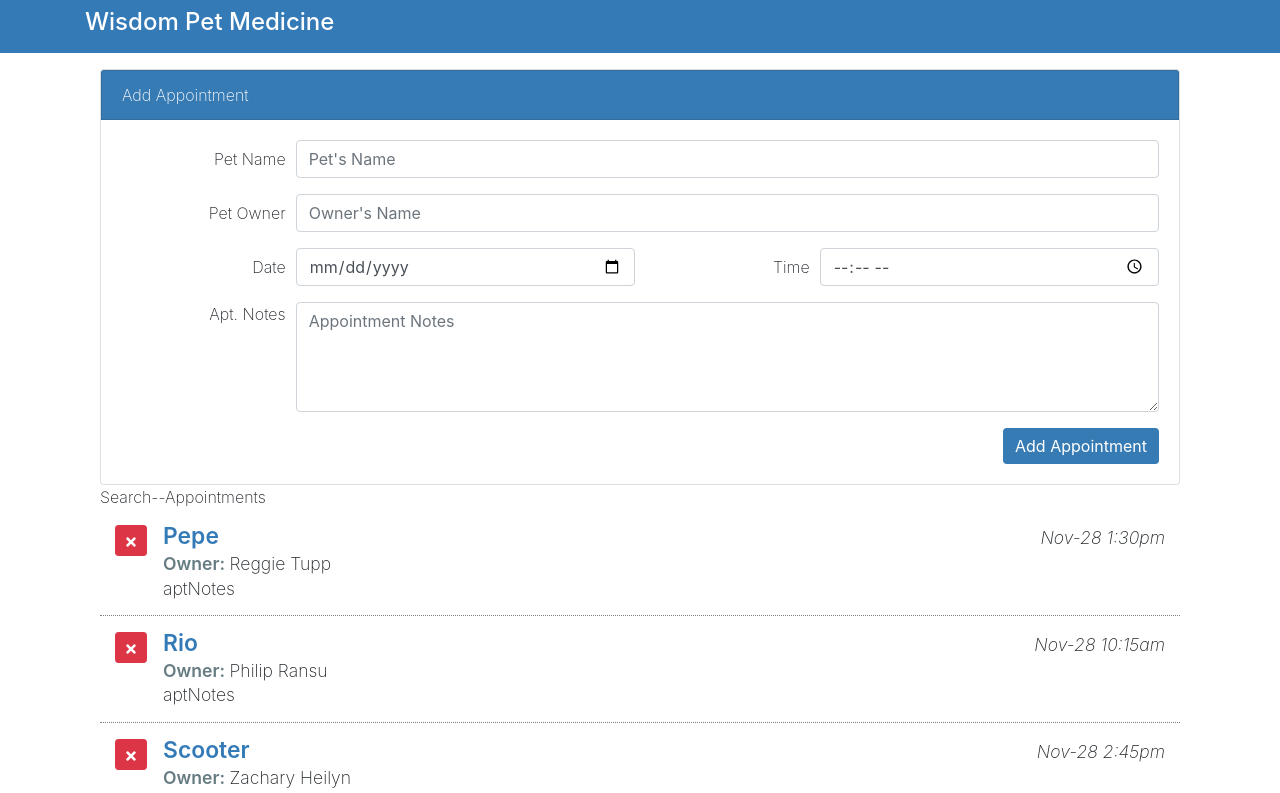
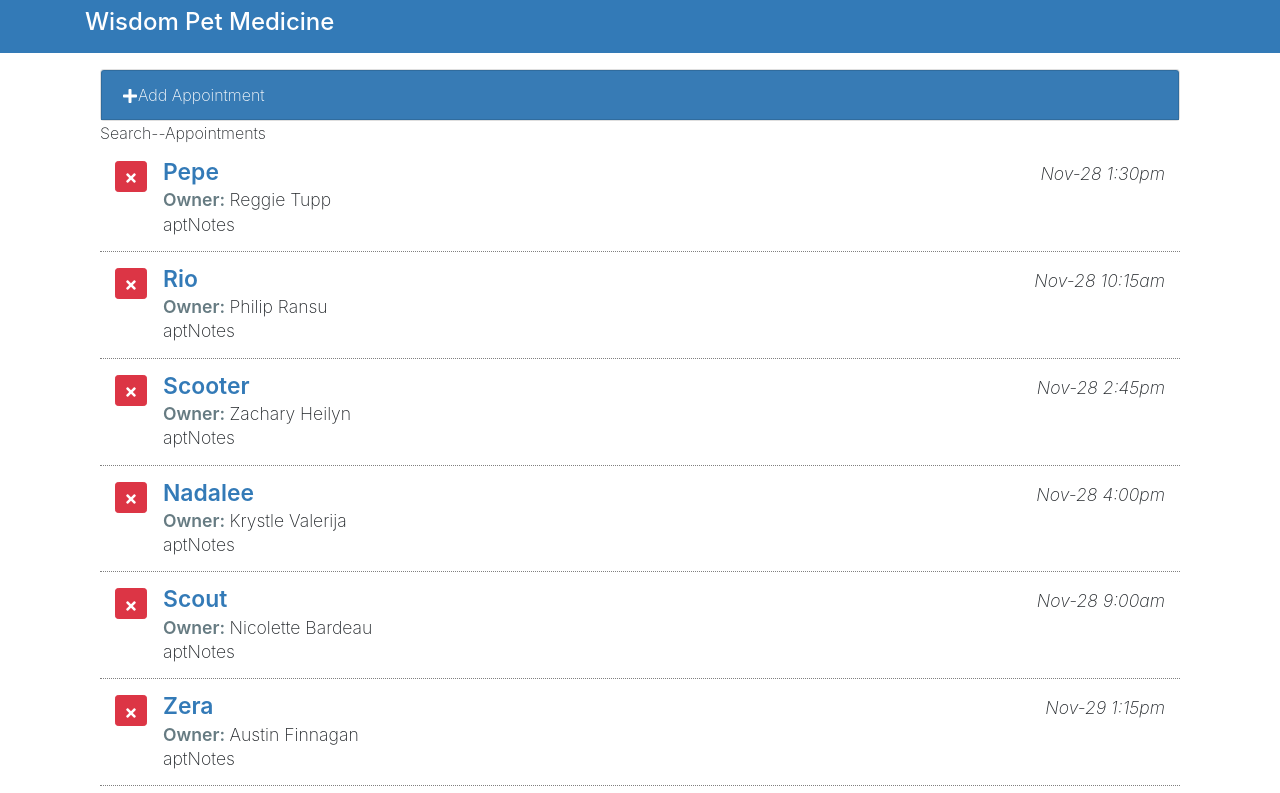
Before and after one commit to TylerReidd/reactinterface, a React (Create React App) app: page / in a window 1280 px wide. Shown: the top 793 px of the page. Built offline with nearby package versions, Linux system fonts and the light colour scheme.

Commit message:
add toggle form

```diff
--- a/src/components/AddAppointments.js
+++ b/src/components/AddAppointments.js
@@ -1,10 +1,15 @@
-import React, {Component} from 'react'
+import React, {Component} from 'react';
+import {FaPlus} from 'react-icons/fa';
 
 class AddAppointments extends Component {
     render() {
-        return (<div className="card textcenter mt-3">
-        <div className="apt-addheading card-header bg-primary text-white">
-          Add Appointment
+        return (<div className={
+            'card textcenter mt-3 ' +
+            (this.props.formDisplay ? '' : 'add-appointment')
+        }>
+        <div className="apt-addheading card-header bg-primary text-white"
+        onClick={this.props.toggleForm}>
+          <FaPlus />Add Appointment
         </div>
 
         <div className="card-body">
--- a/src/components/App.js
+++ b/src/components/App.js
@@ -11,9 +11,17 @@ class App extends Component {
     super();
     this.state = {
       myAppointments: [],
+      formDisplay: false,
       lastIndex: 0
     }
     this.deleteAppointment = this.deleteAppointment.bind(this);
+    this.toggleForm = this.toggleForm.bind(this);
+  }
+
+  toggleForm() {
+    this.setState({
+      formDisplay: !this.state.formDisplay
+    })
   }
 
   deleteAppointment(apt) {
@@ -50,7 +58,10 @@ class App extends Component {
         <div className="col-md-12 bg-white">
           <div className="container">
 
-            <AddAppointments />
+            <AddAppointments
+            formDisplay={this.state.formDisplay}
+            toggleForm={this.toggleForm}
+            />
             <SearchAppointments />
             <ListAppointments appointments={this.state.myAppointments}
             deleteAppointment={this.deleteAppointment}/>
```
